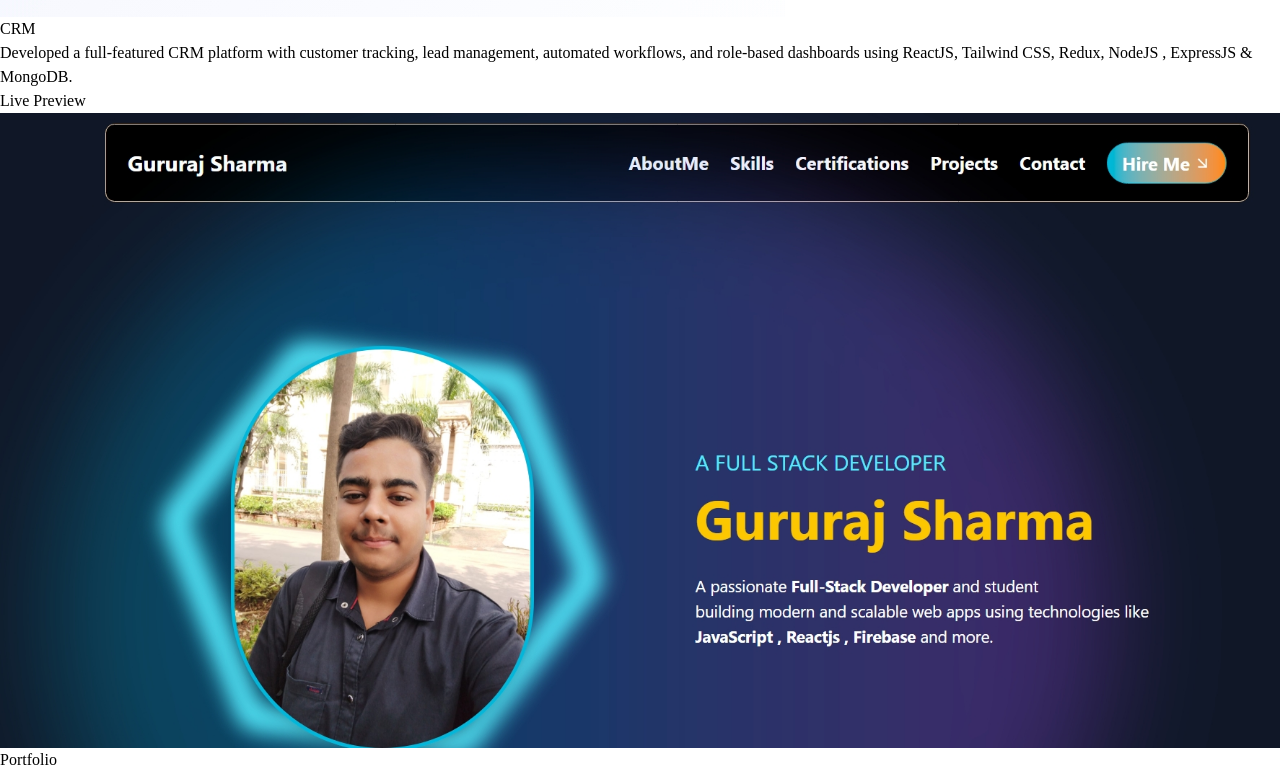
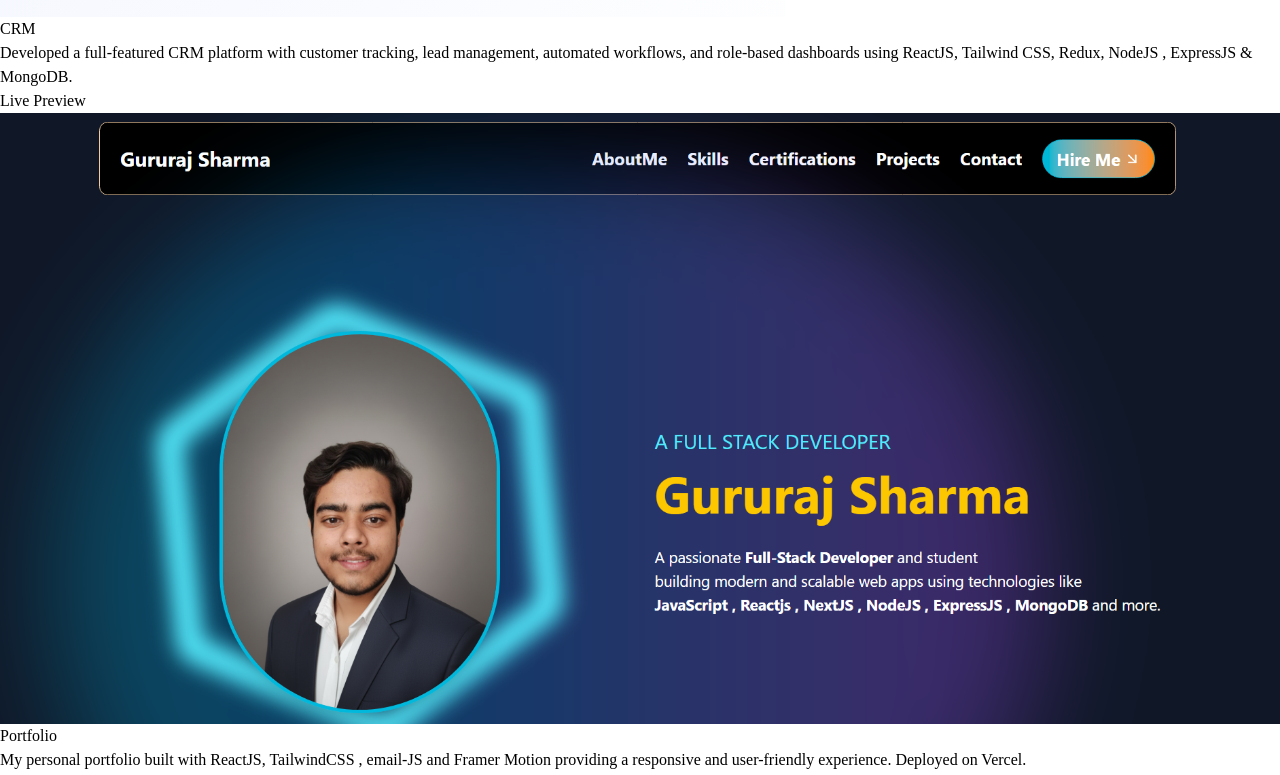
Before and after one commit to CODERGURU26/Portfolio, a React (Vite) app in the folder portfolio/: page / in a window 1280 px wide. Shown: the part 5258-6033 px from the top of the page. Built offline with nearby package versions, Linux system fonts and the light colour scheme.

Commit message:
Project section

```diff
--- a/portfolio/src/components/ProjectsSection/ProjectMain.jsx
+++ b/portfolio/src/components/ProjectsSection/ProjectMain.jsx
@@ -19,7 +19,7 @@ const projects = [
     },
     {
         title: 'Portfolio',
-        image: '/Portfolio.jpeg',
+        image: '/Portfolio.png',
         description:
             'My personal portfolio built with ReactJS, TailwindCSS , email-JS and Framer Motion providing a responsive and user-friendly experience. Deployed on Vercel.',
         link:'#'
```
Also changed, not shown: portfolio/public/Portfolio.jpeg (deleted), portfolio/public/Portfolio.png (added).
